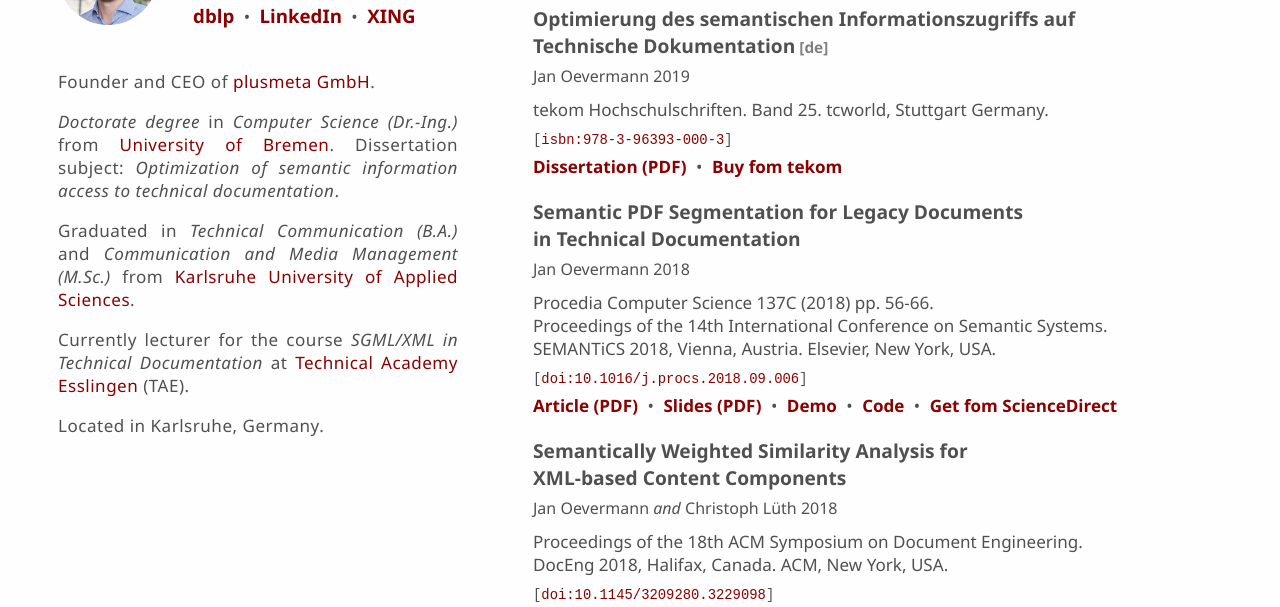
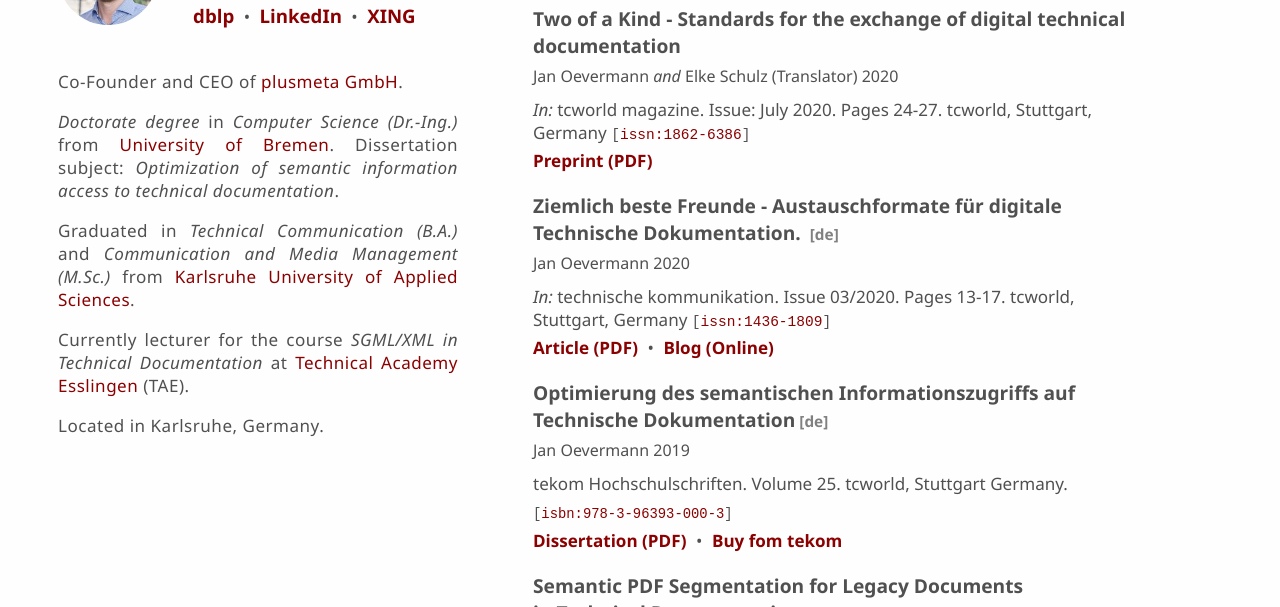
Before and after one commit to j-oe/j-oe.github.io, a plain HTML site: page index.html in a window 1280 px wide. Shown: the part 133-740 px from the top of the page. Drawn offline with Linux system fonts and the light colour scheme.

Commit message:
Update Juni

```diff
--- a/index.html
+++ b/index.html
@@ -33,7 +33,7 @@
 				</ul>
 			</address>
 			<div itemprop="description">
-				<p>Founder and CEO of <a itemprop="affiliation" href="https://plusmeta.de">plusmeta GmbH</a>.</p>
+				<p>Co-Founder and CEO of <a itemprop="affiliation" href="https://plusmeta.de">plusmeta GmbH</a>.</p>
 				<p><em>Doctorate degree</em> in <em>Computer Science (Dr.-Ing.)</em> from <a itemprop="affiliation" href="http://www.uni-bremen.de">University of Bremen</a>.
 					Dissertation subject: <em>Optimization of semantic information access to technical documentation</em>.</p>
 				<p>Graduated in <em>Technical Communication (B.A.)</em> and <em>Communication and Media Management (M.Sc.)</em> from <a itemprop="alumniOf" title="Karlsruhe University of Applied Sciences" href="https://www.hs-karlsruhe.de">Karlsruhe University of Applied Sciences</a>.</p>
@@ -45,6 +45,55 @@
 		<main>
 			<section id="publications">
 				<h1>Publications</h1>
+				<article itemscope itemtype="http://schema.org/Article">
+					<h2 itemprop="name">
+						<span itemprop="headline">Two of a Kind</span>
+						<span> - Standards for the exchange of digital technical documentation</span>
+					</h2>
+					<small>
+						<span itemprop="author">Jan Oevermann</span>
+						<i>and</i>
+						<span itemprop="author">Elke Schulz (Translator)</span>
+						<span itemprop="datePublished">2020</span>
+					</small>
+					<p itemprop="isPartOf" itemscope itemtype="http://schema.org/Periodical">
+						<i>In:</i>
+						<span itemprop="name">tcworld magazine</span>.
+						<span itemprop="hasPart" itemscope itemtype="http://schema.org/PublicationIssue">
+							<span itemprop="issueNumber">Issue: July 2020</span>.
+							Pages <span itemprop="pagination">24-27</span>.
+						</span>
+						<span itemprop="publisher">tcworld, Stuttgart, Germany</span>
+						<code><a href="http://worldcat.org/issn/18626386">issn:<span itemprop="issn">1862-6386</span></a></code>
+					</p>
+					<ul class="links">
+						<li><a itemprop="encoding" href="pub/oevermann_tcworld_2020.pdf">Preprint (PDF)</a></li>
+					</ul>
+				</article>
+				<article itemscope itemtype="http://schema.org/Article" lang="de">
+					<h2 itemprop="name">
+						<span itemprop="headline">Ziemlich beste Freunde</span>
+						<span> - Austauschformate für digitale Technische Dokumentation.</span>
+					</h2>
+					<small>
+						<span itemprop="author">Jan Oevermann</span>
+						<span itemprop="datePublished">2020</span>
+					</small>
+					<p itemprop="isPartOf" itemscope itemtype="http://schema.org/Periodical">
+						<i>In:</i>
+						<span itemprop="name">technische kommunikation</span>.
+						<span itemprop="hasPart" itemscope itemtype="http://schema.org/PublicationIssue">
+							<span itemprop="issueNumber">Issue 03/2020</span>.
+							Pages <span itemprop="pagination">13-17</span>.
+						</span>
+						<span itemprop="publisher">tcworld, Stuttgart, Germany</span>
+						<code><a href="http://worldcat.org/issn/14361809">issn:<span itemprop="issn">1436-1809</span></a></code>
+					</p>
+					<ul class="links">
+						<li><a itemprop="encoding" href="pub/oevermann_technischekommunikation_2018.pdf">Article (PDF)</a></li>
+						<li><a itemprop="encoding" href="https://blog.plusmeta.de/2020/05/20/iirds-vdi-2770/">Blog (Online)</a></li>
+					</ul>
+				</article>
 				<article itemscope itemtype="https://schema.org/Book" lang="de">
 					<h2 itemprop="name headline">Optimierung des semantischen Informationszugriffs auf Technische Dokumentation</h2>
 					<small>
@@ -55,7 +104,7 @@
 						<span itemprop="isPartOf" itemscope itemtype="http://schema.org/Periodical">
 							<span itemprop="name">tekom Hochschulschriften</span>.
 						</span>
-						<span itemprop="issueNumber">Band&nbsp;25</span>.
+						<span itemprop="issueNumber">Volume&nbsp;25</span>.
 						<span itemprop="publisher">tcworld, Stuttgart Germany</span>.
 					</p>
 					<code><a itemprop="sameAs" href="http://worldcat.org/isbn/9783963930003">isbn:978-3-96393-000-3</a></code><br>
@@ -117,9 +166,9 @@
 					</small>
 					<p itemprop="isPartOf" itemscope itemtype="http://schema.org/Periodical">
 						<i>In:</i>
-						<span itemprop="name">tcworld</span>.
+						<span itemprop="name">tcworld magazine</span>.
 						<span itemprop="hasPart" itemscope itemtype="http://schema.org/PublicationIssue">
-							<span itemprop="issueNumber">February 2018</span>.
+							<span itemprop="issueNumber">Issue: February 2018</span>.
 							Pages <span itemprop="pagination">12-15</span>.
 						</span>
 						<span itemprop="publisher">tcworld, Stuttgart, Germany</span>
@@ -193,7 +242,7 @@
 						<span itemprop="isPartOf" itemscope itemtype="http://schema.org/Periodical">
 							<span itemprop="name">Schriften zur Technischen Kommunikation</span>.
 						</span>
-						<span itemprop="issueNumber">Band&nbsp;22</span>.
+						<span itemprop="issueNumber">Volume&nbsp;22</span>.
 						<span itemprop="pagination">Pages&nbsp;82-94</span>.
 						<span itemprop="publisher">tcworld, Stuttgart, Germany</span><br>
 						<code><a itemprop="sameAs" href="http://worldcat.org/isbn/9783944449609">isbn:978-3-944449-60-9</a></code>
@@ -259,7 +308,7 @@
 						<span itemprop="isPartOf" itemscope itemtype="http://schema.org/Periodical">
 							<span itemprop="name">Schriften zur Technischen Kommunikation</span>.
 						</span>
-						<span itemprop="issueNumber">Band&nbsp;19</span>.
+						<span itemprop="issueNumber">Volume&nbsp;19</span>.
 						Pages&nbsp;<span itemprop="pagination">80-90</span>.
 						<span itemprop="publisher">tcworld, Stuttgart, Germany</span>
 					</p>
@@ -280,7 +329,7 @@
 						<span itemprop="dateCreated">2020</span></small>
 					<p itemprop="publication">Proceedings of tekom Spring Conference 2020. tcworld, Stuttgart, Germany</p>
 					<ul class="links">
-						<li><a itemprop="encoding" href="res/oevermann-steurer_tekomF20_2020.pdf">Paper (PDF)</a></li>
+						<li><a itemprop="encoding" href="res/oevermann-steurer_tekomF20_2020.pdf">Preprint (PDF)</a></li>
 					</ul>
 				</article>
 				<article itemscope itemtype="http://schema.org/CreativeWork" lang="de">
@@ -499,8 +548,9 @@
 						<span itemprop="datePublished">2020</span>
 					</small>
 					<ul class="links">
-						<li><a itemprop="url" lang="de" href="https://plusmeta.de">website</a></li>
-						<li><a itemprop="url" lang="de" href="https://app.plusmeta.de">web application</a></li>
+						<li><a itemprop="url" lang="de" href="https://plusmeta.de">Website</a></li>
+						<li><a itemprop="url" lang="de" href="https://blog.plusmeta.de">Blog</a></li>
+						<li><a itemprop="url" lang="de" href="https://help.plusmeta.de">Help Portal</a></li>
 					</ul>
 				</article>
 				<article itemscope itemtype="http://schema.org/CreativeWork">
@@ -510,7 +560,7 @@
 						<span itemprop="datePublished">2017</span>
 					</small>
 					<ul class="links">
-						<li><a itemprop="url" lang="de" href="http://flachwitzomat.de/">website</a></li>
+						<li><a itemprop="url" lang="de" href="http://flachwitzomat.de/">Website</a></li>
 					</ul>
 				</article>
 				<article itemscope itemtype="http://schema.org/CreativeWork">
@@ -520,7 +570,7 @@
 						<span itemprop="datePublished">2016</span>
 					</small>
 					<ul class="links">
-						<li><a itemprop="url" lang="de" href="http://dokunaut.de/">website</a></li>
+						<li><a itemprop="url" lang="de" href="http://dokunaut.de/">Website</a></li>
 					</ul>
 				</article>
 			</section>
@@ -530,27 +580,27 @@
 					<h2 itemprop="name">plusmeta GmbH</h2>
 					<small itemprop="founder" itemref="me">Founder / CEO</small>
 					<ul class="links">
-						<li><a itemprop="url" href="https://plusmeta.de/">website</a></li>
+						<li><a itemprop="url" href="https://plusmeta.de/">Website</a></li>
 					</ul>
 				</article>
 				<article itemscope itemtype="http://schema.org/Organization">
 					<h2 itemprop="name">iiRDS Consortium</h2>
 					<small itemprop="member" itemref="me">Member of the Steering Committee</small>
 					<ul class="links">
-						<li><a itemprop="url" href="https://iirds.org/">website</a></li>
+						<li><a itemprop="url" href="https://iirds.org/">Website</a></li>
 					</ul>
 				</article>
 				<article itemscope itemtype="http://schema.org/Organization">
 					<h2 itemprop="name">Technical Academy Esslingen (TAE)</h2>
 					<small itemprop="member" itemref="me">Lecturer</small>
 					<ul class="links">
-						<li><a itemprop="url" href="https://tae.de/">website</a></li>
+						<li><a itemprop="url" href="https://tae.de/">Website</a></li>
 					</ul>
 				</article>
 			</section>
 		</main>
 		<footer itemscope itemtype="http://schema.org/WebSite">
-			<span>last updated: <time itemprop="dateModified" datetime="2020-03-04">04.03.2020</time> </span>
+			<span>last updated: <time itemprop="dateModified" datetime="2020-06-28">28.06.2020</time> </span>
 			&bull; &copy; 2020 <span itemprop="accountablePerson copyrightHolder">Jan Oevermann</span><br>
 			<small>this website uses microdata to provide machine-readable data</small>
 		</footer>
```
Also changed, not shown: 2 other files.
